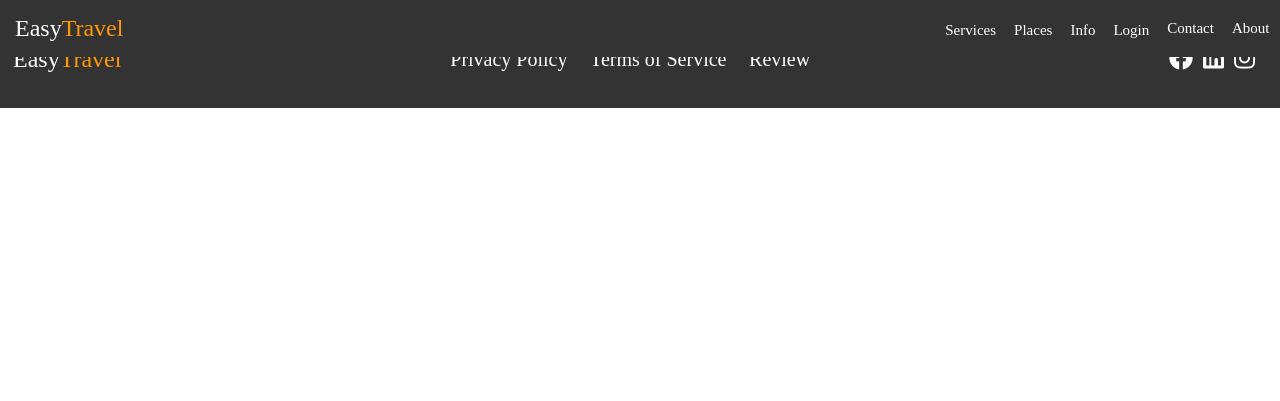
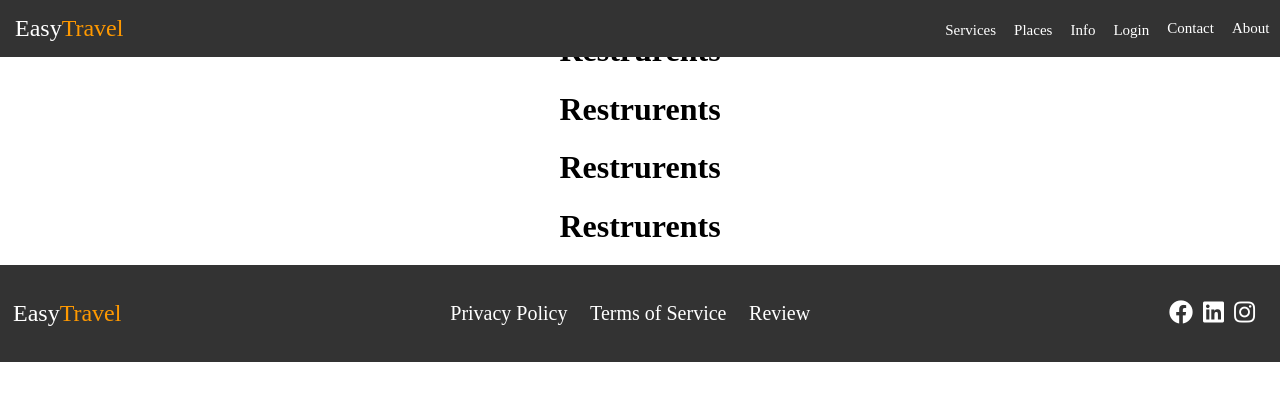
Before and after one commit to amitkabiraj/Tour_and_Travel, a Django app: page /restrurent in a window 1280 px wide. Shown: the top 401 px of the page. Run offline with Django 4.2, Linux system fonts and the light colour scheme.

Commit message:
modify resturant

```diff
--- a/myapp/templates/myapp/info/restrurent.html
+++ b/myapp/templates/myapp/info/restrurent.html
@@ -4,6 +4,12 @@ Restrurents
 {% endblock title%}
 {% block content %}
 this the Restrurents Page
+
+
+<h1> Restrurents </h1>
+<h1> Restrurents </h1>
+<h1> Restrurents </h1>
+<h1> Restrurents </h1>
 {% load static %}
 
 {% endblock content %}
--- a/myapp/urls.py
+++ b/myapp/urls.py
@@ -9,8 +9,8 @@ urlpatterns = [
     path('tickets',views.tickets, name='tickets'),
     path('hospital',views.hospital, name='hospital'),
     path('restrurent',views.restrurent, name='restrurent'),
-    path('pump',views.restrurent, name='pump'),
-    path('atm',views.restrurent, name='atm'),
+    path('pump',views.pump, name='pump'),
+    path('atm',views.atm, name='atm'),
     path('terms',views.terms, name='terms'),
     path('privasy',views.privasy, name='privasy'),
     path('places',views.places, name='places'),
```
